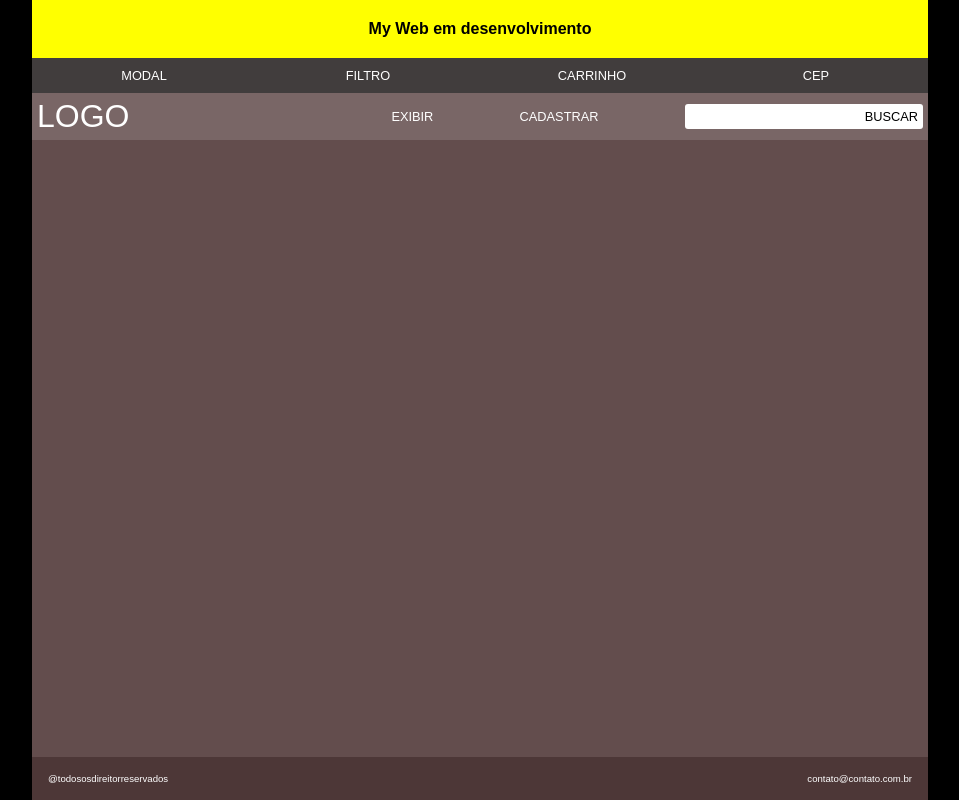
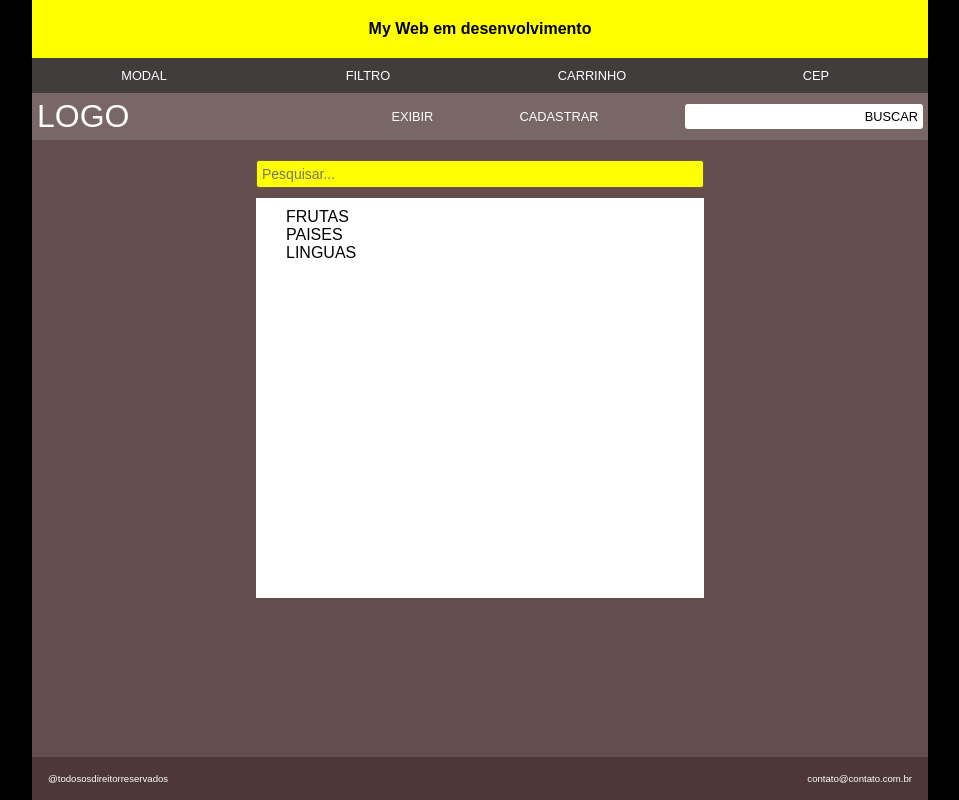
Before and after one commit to moacirdeveloper/appk1, a React (Create React App) app: page /filtrobar in a window 1280 px wide. Shown: the whole page, without its empty margins (160-1119 px from the left). Built offline with nearby package versions, Linux system fonts and the light colour scheme.

Commit message:
Alteracao na pagina Filtro

```diff
--- a/src/componentes/AppConteudo.jsx
+++ b/src/componentes/AppConteudo.jsx
@@ -3,6 +3,7 @@ import { Routes, Route } from "react-router-dom";
 import AppCadastrar from "../paginas/AppCadastrar";
 import AppBuscaCep from "../paginas/AppBuscaCep";
 import AppFiltroMenu from "../paginas/AppFiltroMenu";
+import AppFiltroMenuBar from "../paginas/AppFiltroMenuBar";
 import "../css/AppConteudo.css";
 
 function AppConteudo(){
@@ -16,6 +17,7 @@ function AppConteudo(){
                         <Route path="/cadastrar" element={<AppCadastrar />} />
                         <Route path="/buscacep" element={<AppBuscaCep />} />
                         <Route path="/filtro" element={<AppFiltroMenu />}></Route>
+                        <Route path="/filtrobar" element={<AppFiltroMenuBar />} ></Route>
                 </Routes>
 
             </div>
--- a/src/componentes/AppMenu.jsx
+++ b/src/componentes/AppMenu.jsx
@@ -28,7 +28,7 @@ function AppMenu() {
 
             <ul className="ulNavLink">
                 <li onClick={() => abreModal()}>MODAL</li>
-                <li><Link to="/filtro">FILTRO</Link></li>
+                <li><Link to="/filtrobar">FILTRO</Link></li>
                 <li>CARRINHO</li>
                 <li><Link to="/buscacep">CEP</Link></li>
             </ul>
--- /dev/null
+++ b/src/css/AppFiltroMenuBar.css
@@ -0,0 +1,31 @@
+.divprincipal{
+    display: flex;
+    flex-direction: column;
+    width: 50%;
+    margin: 20px auto;
+    gap: 10px;
+}
+.dadoinput{
+    padding: 5px;
+    border: 1px solid rgb(105, 88, 88);
+    background-color: yellow;
+    border-radius: 3px;
+    color: black;
+    font-size: 14px;
+}
+
+.ulprincipal{
+
+    background-color: white;
+    color: black;
+    padding: 10px;
+    min-height: 400px;
+
+}
+
+.ulprincipal li{
+    margin-left: 20px;
+}
+.hide{
+    display: none;
+}
--- /dev/null
+++ b/src/paginas/AppFiltroMenuBar.jsx
@@ -0,0 +1,121 @@
+import React from "react";
+
+import "../css/AppFiltroMenuBar.css";
+
+function AppFiltroMenuBar() {
+
+    function buscaValor() {
+
+        const ulMain = document.querySelector(".ulprincipal")
+
+        const inputValor = document.querySelector(".dadoinput");
+
+        const detailTag = Array.from(ulMain.querySelectorAll("details"));
+        //const summaryTag = Array.from(ulMain.querySelectorAll("summary"));
+
+        //const lisDetail = ulMain.querySelectorAll("li");
+
+        //console.log(lisDetail[3].textContent);
+
+        detailTag.forEach(item => {
+
+            console.log(item);
+
+            const itemSummary = item.querySelector("summary");
+            //const itemli = item.querySelector("li");
+
+            //acessandos as lis
+            const lisDetail = item.querySelectorAll("li");
+
+            let found = false;
+
+            //detail
+            if (itemSummary.textContent.toLowerCase().includes(inputValor.value.toLowerCase())) {
+
+                item.setAttribute("open", "");
+
+            } else {
+
+                item.removeAttribute("open");
+
+            }
+
+            //lis
+            for(let i = 0; i < lisDetail.length; i++){
+
+                if(lisDetail[i].textContent.toLowerCase().includes(inputValor.value.toLowerCase())){
+
+                    lisDetail[i].classList.remove("hide");
+                    found = true;
+
+                }else{
+
+                    lisDetail[i].classList.add("hide");
+
+                }
+
+                //abrindo detail
+                if(found){
+                    item.setAttribute("open", "");
+                }
+
+            }
+
+        })
+
+        //console.log(inputValor.value.toLowerCase());
+
+    }
+
+    return (
+
+        <div className="divprincipal">
+
+            <input className="dadoinput" type="text" placeholder="Pesquisar..." onBlur={() => buscaValor()}></input>
+            <ul data-ul="ullista" className="ulprincipal">
+                <li>
+                    <details>
+                        <summary>FRUTAS</summary>
+                        <ul>
+                            <li>Limao</li>
+                            <li>Abacate</li>
+                            <li>Uva</li>
+                            <li>Jaca</li>
+                            <li>Jabuticaba</li>
+                        </ul>
+                    </details>
+                </li>
+
+                <li>
+                    <details>
+                        <summary>PAISES</summary>
+                        <ul>
+                            <li>EUA</li>
+                            <li>NAMIBIA</li>
+                            <li>BRASIL</li>
+                            <li>CANADA</li>
+                            <li>ARGENTINA</li>
+                        </ul>
+                    </details>
+                </li>
+
+                <li>
+                    <details>
+                        <summary>LINGUAS</summary>
+                        <ul>
+                            <li>Ingles</li>
+                            <li>Alemao</li>
+                            <li>Frances</li>
+                            <li>Portugues</li>
+                            <li>Arabe</li>
+                        </ul>
+                    </details>
+                </li>
+
+            </ul>
+
+        </div>
+    )
+}
+
+export default AppFiltroMenuBar;
```
